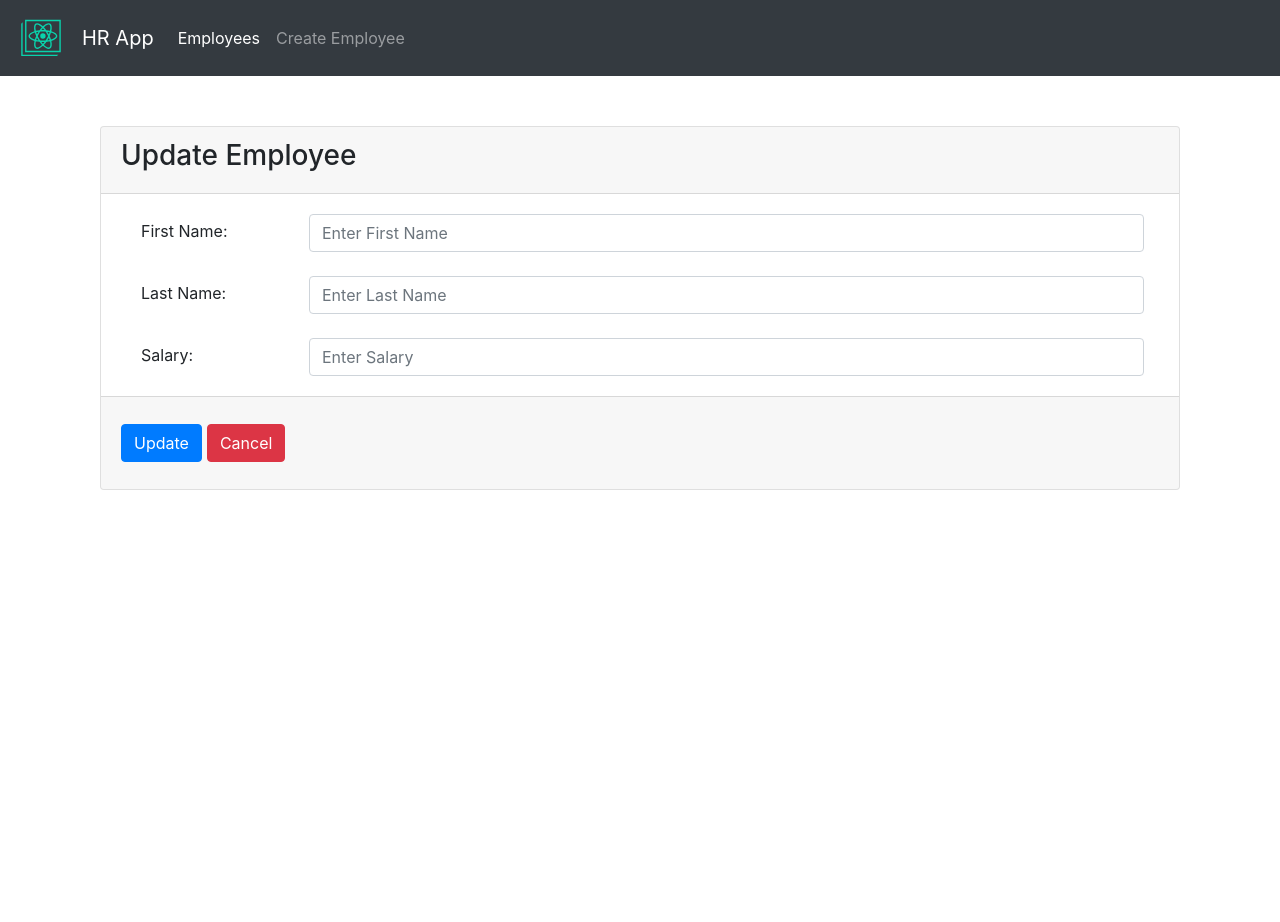
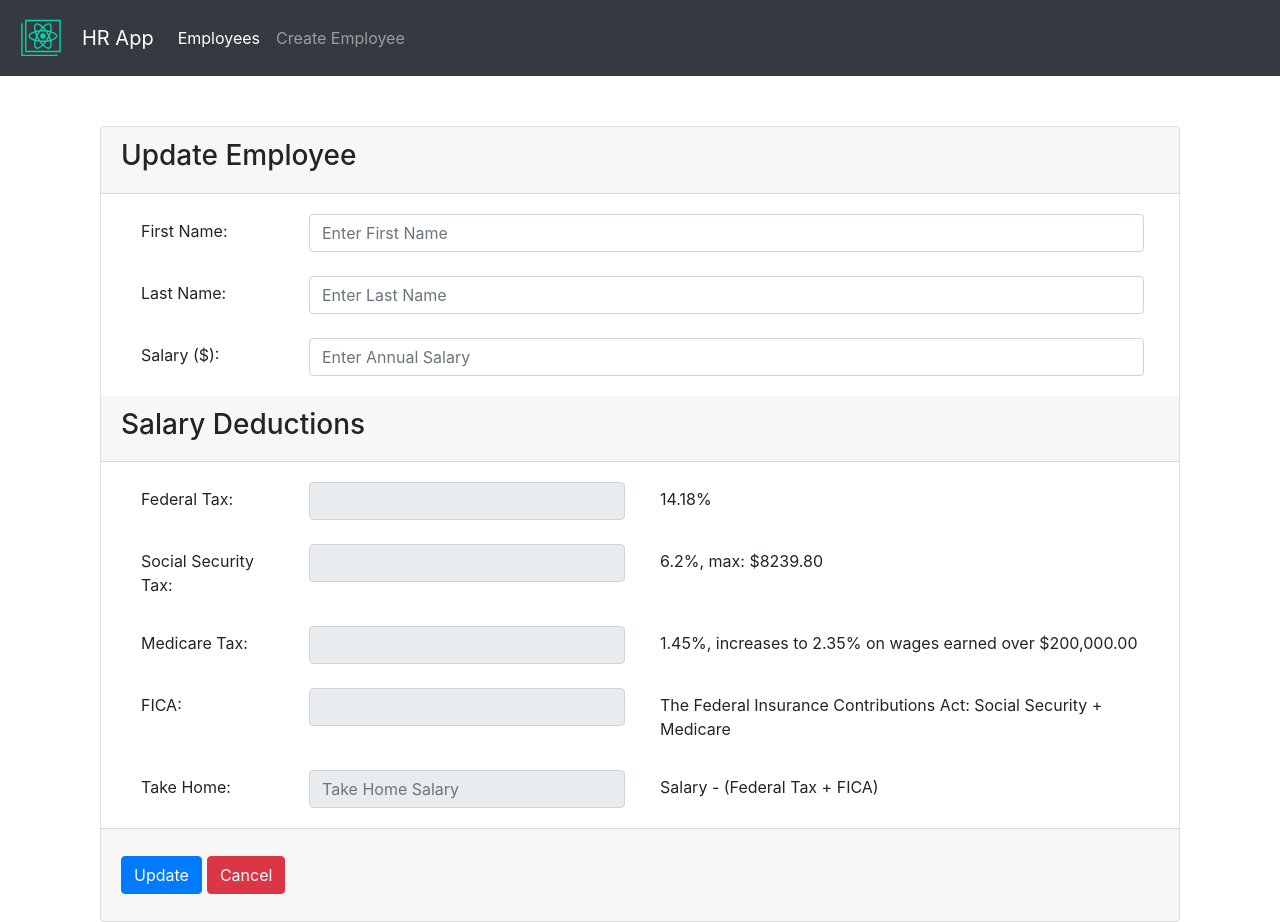
Before and after one commit to sriramv1-dev/HR_FullStack_frontend, a React (Create React App) app: page /employees/update/1 in a window 1280 px wide. Before the commit the page ends 800 px from the top, so only its background shows below. Built offline with nearby package versions, Linux system fonts and the light colour scheme; no server answers.

Commit message:
made multiple changes to  existing form

```diff
--- a/src/components/EmployeeInformationComponent.jsx
+++ b/src/components/EmployeeInformationComponent.jsx
@@ -1,7 +1,8 @@
 import React, { Component } from "react";
 import FormInputComponent from "./shared/FormInputComponent";
 import { cancelStyle, baseDivStyle } from "../utils/styles";
-import { salaryPattern } from "../utils/patterns";
+import { salaryPattern, namePattern } from "../utils/patterns";
+import FormLabelInputRuleComponent from "./shared/FormLabelInputRuleComponent";
 
 class EmployeeInformationComponent extends Component {
   render() {
@@ -10,6 +11,8 @@ class EmployeeInformationComponent extends Component {
       firstName,
       lastName,
       salary,
+      takeHome,
+      deductions,
       inputChanged,
       handleSubmit
     } = this.props;
@@ -26,6 +29,7 @@ class EmployeeInformationComponent extends Component {
             labelName="First Name:"
             placeholder="Enter First Name"
             value={firstName}
+            pattern={namePattern}
             onChange={inputChanged}
           />
           <br />
@@ -34,6 +38,7 @@ class EmployeeInformationComponent extends Component {
             type="text"
             labelName="Last Name:"
             placeholder="Enter Last Name"
+            pattern={namePattern}
             value={lastName}
             onChange={inputChanged}
           />
@@ -41,13 +46,78 @@ class EmployeeInformationComponent extends Component {
           <FormInputComponent
             name="salary"
             type="number"
-            labelName="Salary:"
-            placeholder="Enter Salary"
+            labelName="Salary ($):"
+            placeholder="Enter Annual Salary"
             value={salary}
+            pattern={salaryPattern}
             onChange={inputChanged}
-            pattern={salaryPattern}
           />
         </div>
+
+        <div className="card-header">
+          <h3>Salary Deductions</h3>
+        </div>
+
+        <div className="card-body">
+          <FormLabelInputRuleComponent
+            name="federalTax"
+            type="number"
+            labelName="Federal Tax:"
+            placeholder=""
+            value={deductions.federalTax}
+            onChange={inputChanged}
+            rule="14.18% "
+            readOnly={true}
+          />
+          <br />
+          <FormLabelInputRuleComponent
+            name="socialSecurityTax"
+            type="number"
+            labelName="Social Security Tax:"
+            placeholder=""
+            value={deductions.socialSecurityTax}
+            onChange={inputChanged}
+            rule="6.2%, max: $8239.80"
+            readOnly={true}
+          />
+
+          <br />
+          <FormLabelInputRuleComponent
+            name="medicareTax"
+            type="number"
+            labelName="Medicare Tax:"
+            placeholder=""
+            value={deductions.medicareTax}
+            onChange={inputChanged}
+            rule="1.45%, increases to 2.35% on wages earned over $200,000.00"
+            readOnly={true}
+          />
+
+          <br />
+          <FormLabelInputRuleComponent
+            name="ficaTax"
+            type="number"
+            labelName="FICA:"
+            placeholder=""
+            value={deductions.medicareTax}
+            onChange={inputChanged}
+            rule="The Federal Insurance Contributions Act: Social Security + Medicare"
+            readOnly={true}
+          />
+
+          <br />
+          <FormLabelInputRuleComponent
+            name="ficaTax"
+            type="number"
+            labelName="Take Home: "
+            placeholder="Take Home Salary"
+            value={takeHome}
+            onChange={inputChanged}
+            rule="Salary - (Federal Tax + FICA)"
+            readOnly={true}
+          />
+        </div>
+
         <div className="card-footer">
           <button className="btn btn-primary" onClick={handleSubmit}>
             {isCreate ? "Add" : "Update"}
--- a/src/components/EmployeeTable.jsx
+++ b/src/components/EmployeeTable.jsx
@@ -1,5 +1,6 @@
 import React, { Component } from "react";
 import Table from "./shared/table";
+import { formatDateTime } from "../utils/functions";
 
 class EmployeeTable extends Component {
   constructor(props) {
@@ -8,7 +9,35 @@ class EmployeeTable extends Component {
       columns: [
         { label: "First Name", path: "firstName" },
         { label: "Last Name", path: "lastName" },
-        { label: "Salary", path: "salary" },
+        {
+          label: "Salary",
+          path: "salary",
+          content: row => (
+            <label>
+              {"$ " +
+                row.salary
+                  .toString()
+                  .replace(/(\d)(?=(\d\d\d)+(?!\d))/g, "$1,")}
+            </label>
+          )
+        },
+        {
+          label: "Take Home",
+          path: "takeHome",
+          content: row => (
+            <label>
+              {"$ " +
+                row.takeHome
+                  .toString()
+                  .replace(/(\d)(?=(\d\d\d)+(?!\d))/g, "$1,")}
+            </label>
+          )
+        },
+        {
+          label: "Date Created",
+          path: "createdAt",
+          content: row => <label>{formatDateTime(row.createdAt)}</label>
+        },
         {
           key: "delete",
           label: "",
--- a/src/components/shared/FormInputComponent.jsx
+++ b/src/components/shared/FormInputComponent.jsx
@@ -13,7 +13,7 @@ const FormInputComponent = ({
   onChange,
   pattern
 }) => {
-  if (pattern && type === "number") {
+  if (pattern) {
     return (
       <div className="container">
         <div className="row justify-content-md-center">
@@ -59,6 +59,7 @@ const FormInputComponent = ({
             placeholder={placeholder}
             value={value}
             onChange={onChange}
+            type={type ? type : "text"}
           />
         </div>
       </div>
--- /dev/null
+++ b/src/components/shared/FormLabelInputRuleComponent.jsx
@@ -0,0 +1,47 @@
+import React, { Component } from "react";
+
+const labelStyle = {
+  margin: "5px"
+};
+
+const FormLabelInputRuleComponent = ({
+  name,
+  type,
+  labelName,
+  placeholder,
+  value,
+  onChange,
+  rule,
+  readOnly
+}) => {
+  return (
+    <div className="container">
+      <div className="row justify-content-md-center">
+        <div className="col col-lg-2">
+          <label style={labelStyle} key={"lbl" + name}>
+            {labelName}
+          </label>
+        </div>
+        <div className="col ">
+          <input
+            className="form-control"
+            name={name}
+            key={name}
+            type={type}
+            value={value}
+            onChange={onChange}
+            placeholder={placeholder}
+            readOnly={readOnly === undefined ? false : true}
+          />
+        </div>
+        <div className="col col-lg-6">
+          <label style={labelStyle} key={"rule" + rule}>
+            {rule}
+          </label>
+        </div>
+      </div>
+    </div>
+  );
+};
+
+export default FormLabelInputRuleComponent;
--- a/src/pages/EmployeeCreate.jsx
+++ b/src/pages/EmployeeCreate.jsx
@@ -1,12 +1,32 @@
 import React, { Component } from "react";
 import api from "../api";
 import { EmployeeInformationComponent } from "../components";
+import {
+  calculateFederalTax,
+  calculateSocialSecurityTax,
+  calculateMedicare,
+  calculateFICA,
+  calculateTakeHome
+} from "../utils/functions";
 
 class EmployeeCreate extends Component {
   constructor(props) {
     super(props);
     this.state = {
-      employee: { firstName: "", lastName: "", salary: "", isDeleted: false }
+      employee: {
+        firstName: "",
+        lastName: "",
+        salary: "",
+        takeHome: "",
+        deductions: {
+          federalTax: "",
+          socialSecurityTax: "",
+          medicareTax: "",
+          medicareTax: "",
+          ficaTax: ""
+        },
+        isDeleted: false
+      }
     };
   }
 
@@ -16,10 +36,29 @@ class EmployeeCreate extends Component {
       const salary = event.target.validity.valid
         ? event.target.value
         : employee.salary;
+
+      const federalTax = calculateFederalTax(salary);
+      const socialSecurityTax = calculateSocialSecurityTax(salary);
+      const medicareTax = calculateMedicare(salary);
+      const ficaTax = calculateFICA(salary);
+      const takeHome = calculateTakeHome(salary, {
+        federalTax: federalTax,
+        socialSecurityTax: socialSecurityTax,
+        medicareTax: medicareTax,
+        ficaTax: ficaTax
+      });
+
       employee[event.target.name] = salary;
+
+      employee.deductions["federalTax"] = federalTax;
+      employee.deductions["socialSecurityTax"] = socialSecurityTax;
+      employee.deductions["medicareTax"] = medicareTax;
+      employee.deductions["ficaTax"] = ficaTax;
+      employee["takeHome"] = takeHome;
     } else {
       employee[event.target.name] = event.target.value;
     }
+    console.log(employee);
     this.setState({ employee });
   };
 
--- a/src/pages/EmployeeList.jsx
+++ b/src/pages/EmployeeList.jsx
@@ -14,7 +14,7 @@ class EmployeeList extends Component {
       columns: [],
       pageSize: 5,
       currentPage: 1,
-      sortBy: { order: "asc", column: "firstName" }
+      sortBy: { order: "desc", column: "createdAt" }
     };
   }
 
@@ -40,7 +40,6 @@ class EmployeeList extends Component {
         `Do tou want to delete the employee ${employee.firstName} permanently?`
       )
     ) {
-      // api.deleteEmployeeById(id);
       var payload = { id: id };
       payload.firstName = employee.firstName;
       payload.lastName = employee.lastName;
--- a/src/pages/EmployeeUpdate.jsx
+++ b/src/pages/EmployeeUpdate.jsx
@@ -1,6 +1,13 @@
 import React, { Component } from "react";
 import api from "../api";
 import { EmployeeInformationComponent } from "../components";
+import {
+  calculateFederalTax,
+  calculateSocialSecurityTax,
+  calculateMedicare,
+  calculateFICA,
+  calculateTakeHome
+} from "../utils/functions";
 
 class EmployeeUpdate extends Component {
   constructor(props) {
@@ -11,6 +18,14 @@ class EmployeeUpdate extends Component {
         firstName: "",
         lastName: "",
         salary: "",
+        takeHome: "",
+        deductions: {
+          federalTax: "",
+          socialSecurityTax: "",
+          medicareTax: "",
+          medicareTax: "",
+          ficaTax: ""
+        },
         isDeleted: false
       }
     };
@@ -18,15 +33,22 @@ class EmployeeUpdate extends Component {
 
   componentDidMount = async () => {
     const retVal = await api.getEmployeeById(this.props.match.params.id);
+    var employee = this.state.employee;
+    const {
+      firstName,
+      lastName,
+      salary,
+      takeHome,
+      deductions,
+      isDeleted
+    } = retVal.data.data;
 
-    var employee = this.state.employee;
-    employee.firstName = retVal.data.data.firstName;
-    employee.lastName = retVal.data.data.lastName;
-    employee.salary = retVal.data.data.salary;
-    employee.isDeleted =
-      retVal.data.data.isDeleted === undefined
-        ? false
-        : retVal.data.data.isDeleted;
+    employee.firstName = firstName;
+    employee.lastName = lastName;
+    employee.salary = salary;
+    employee.takeHome = takeHome;
+    employee.deductions = deductions;
+    employee.isDeleted = isDeleted === undefined ? false : isDeleted;
     this.setState({ employee });
   };
 
@@ -36,16 +58,50 @@ class EmployeeUpdate extends Component {
       const salary = event.target.validity.valid
         ? event.target.value
         : employee.salary;
+
+      const federalTax = calculateFederalTax(salary);
+      const socialSecurityTax = calculateSocialSecurityTax(salary);
+      const medicareTax = calculateMedicare(salary);
+      const ficaTax = calculateFICA(salary);
+      const takeHome = calculateTakeHome(salary, {
+        federalTax: federalTax,
+        socialSecurityTax: socialSecurityTax,
+        medicareTax: medicareTax,
+        ficaTax: ficaTax
+      });
+
       employee[event.target.name] = salary;
+
+      employee.deductions["federalTax"] = federalTax;
+      employee.deductions["socialSecurityTax"] = socialSecurityTax;
+      employee.deductions["medicareTax"] = medicareTax;
+      employee.deductions["ficaTax"] = ficaTax;
+      employee["takeHome"] = takeHome;
     } else {
       employee[event.target.name] = event.target.value;
     }
+    console.log(employee);
     this.setState({ employee });
   };
 
   handleUpdateEmployee = async () => {
-    const { id, firstName, lastName, salary, isDeleted } = this.state.employee;
-    const payload = { firstName, lastName, salary, isDeleted };
+    const {
+      id,
+      firstName,
+      lastName,
+      salary,
+      takeHome,
+      deductions,
+      isDeleted
+    } = this.state.employee;
+    const payload = {
+      firstName,
+      lastName,
+      salary,
+      takeHome,
+      deductions,
+      isDeleted
+    };
 
     await api.updateEmployeeById(id, payload).then(res => {
       window.alert(`Employee updated successfully`);
@@ -54,6 +110,8 @@ class EmployeeUpdate extends Component {
   };
 
   render() {
+    console.log("Rendering");
+    console.log(this.state.employee);
     return (
       <EmployeeInformationComponent
         isCreate={false}
--- /dev/null
+++ b/src/utils/functions.js
@@ -0,0 +1,60 @@
+export function calculateFederalTax(salary) {
+  // Federal Tax: 14.18%
+  var uSalary = salary === undefined || salary === null ? 0 : salary;
+  var retVal = uSalary * 0.1418;
+  return roundUpTo2Decimals(retVal);
+}
+
+export function calculateSocialSecurityTax(salary) {
+  // The tax rate is 6.2% on wages up to the taxable wage limit of $127,200.00.
+  //   The maximum Social Security tax employees and employers will each pay in 2019 is $8,239.80
+  var uSalary = salary === undefined || salary === null ? 0 : salary;
+  var socialSecurityTax = uSalary * 0.062;
+  var retVal = socialSecurityTax >= 8239.8 ? 8239.8 : socialSecurityTax;
+  return roundUpTo2Decimals(retVal);
+}
+
+export function calculateMedicare(salary) {
+  // Medicare tax rate of 1.45%,  1.45%, increases to 2.35% on wages earned over $200,000.00
+  var uSalary = salary === undefined || salary === null ? 0 : salary;
+  var retVal = uSalary > 200000.0 ? uSalary * 0.0145 : uSalary * 0.0235;
+  return roundUpTo2Decimals(retVal);
+}
+
+export function calculateFICA(salary) {
+  // The Federal Insurance Contributions Act (FICA) tax rate,
+  // which is the combined Social Security tax rate of 6.2% and the Medicare tax rate of 1.45%,
+  var uSalary = salary === undefined || salary === null ? 0 : salary;
+  var retVal = calculateSocialSecurityTax(uSalary) + calculateMedicare(uSalary);
+  return roundUpTo2Decimals(retVal);
+}
+
+export function calculateTakeHome(salary, deductions) {
+  var retVal = salary - deductions.federalTax - deductions.ficaTax;
+  return roundUpTo2Decimals(retVal);
+}
+
+function roundUpTo2Decimals(input) {
+  return Math.round(input * 100) / 100;
+}
+
+export function formatDateTime(idate) {
+  var date = new Date(idate);
+  var hours = date.getHours();
+  var minutes = date.getMinutes();
+  var ampm = hours >= 12 ? "PM" : "AM";
+  hours = hours % 12;
+  hours = hours ? hours : 12; // the hour '0' should be '12'
+  minutes = minutes < 10 ? "0" + minutes : minutes;
+  var strTime = hours + ":" + minutes + " " + ampm;
+  return (
+    date.getMonth() +
+    1 +
+    "/" +
+    date.getDate() +
+    "/" +
+    date.getFullYear() +
+    "  " +
+    strTime
+  );
+}
--- a/src/utils/patterns.js
+++ b/src/utils/patterns.js
@@ -1,3 +1,6 @@
 const salaryPattern = "[0-9]+([,.][0-9]+)?";
+// const namePattern = "[a-zA-Z0-9]+";
+// const namePattern = "^[a-zA-Z][a-zA-Z0-9.,$-]+$";
+const namePattern = "^[a-zA-Z][a-zA-Z0-9 $-]+$";
 
-export { salaryPattern };
+export { salaryPattern, namePattern };
```
Also changed, not shown: package.json (+2 -6 lines), 1 other file (tests, documents, lock files or other folders).
